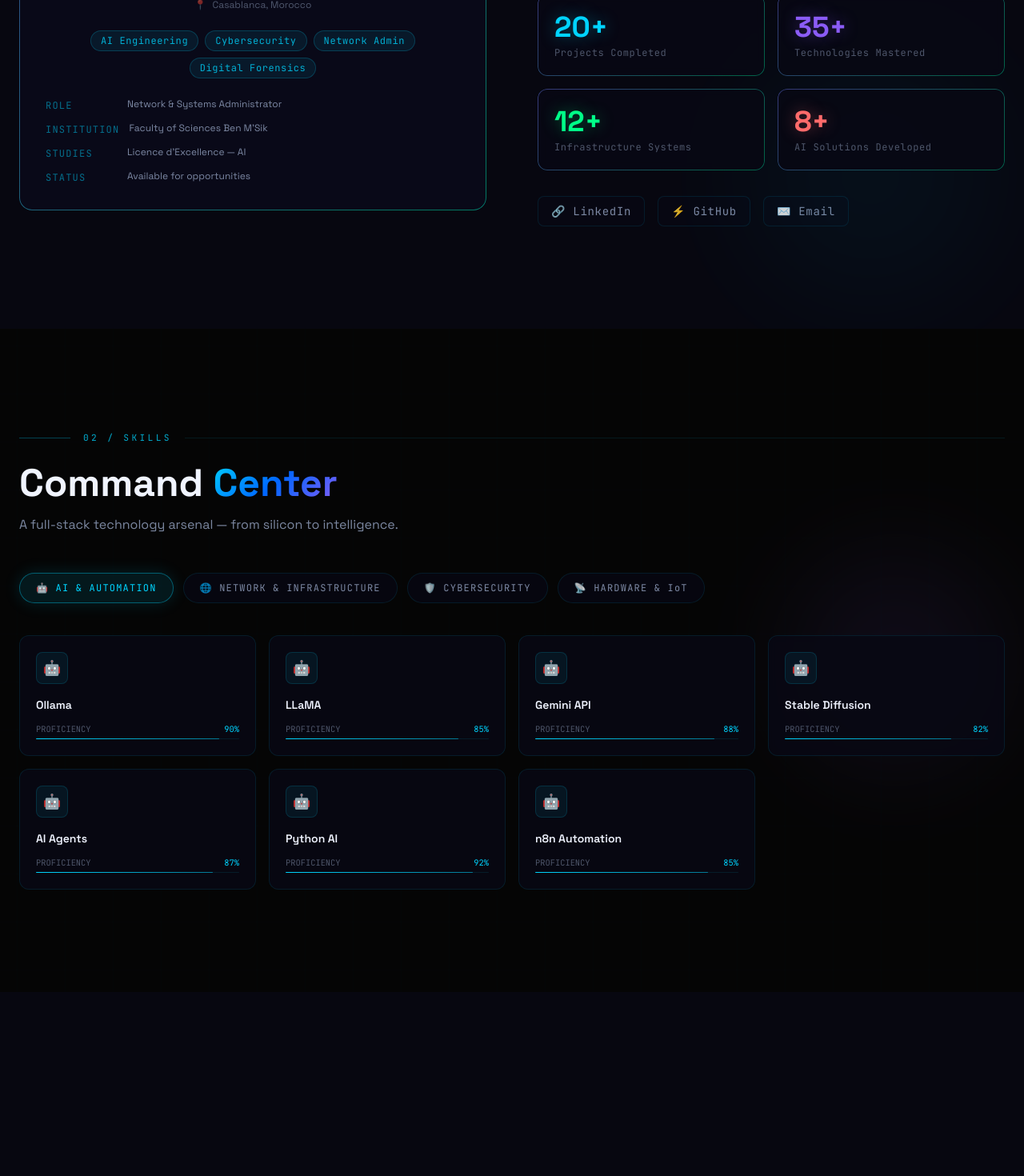
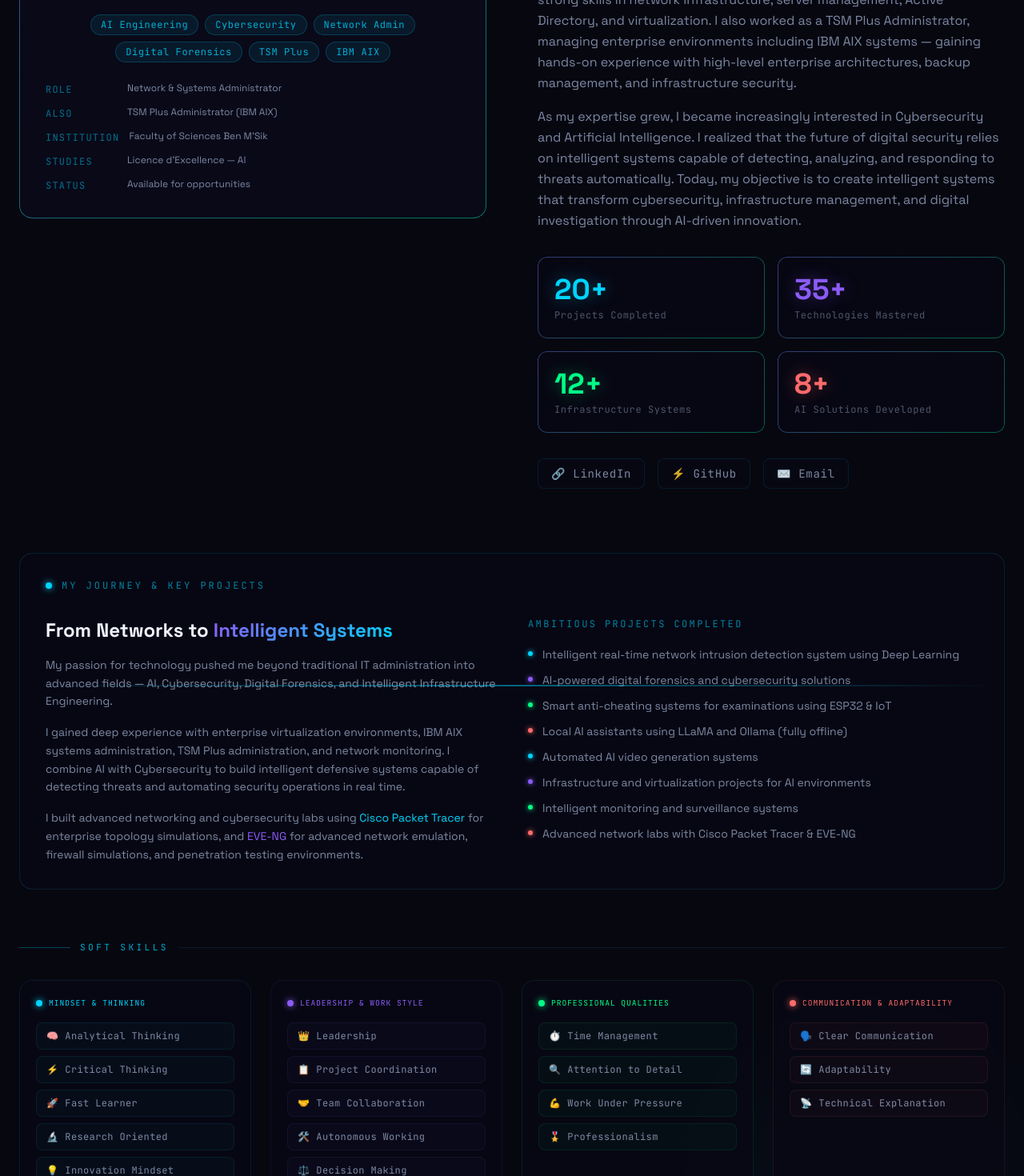
Before and after one commit to elbasrytaha/porfolio_taha, a React (Vite) app: page / in a window 1280 px wide. Shown: the part 1300-2770 px from the top of the page at 80% size. Built offline with nearby package versions, Linux system fonts and the light colour scheme.

Commit message:
Expand About section with journey, projects & soft skills

```diff
--- a/src/components/About.jsx
+++ b/src/components/About.jsx
@@ -23,6 +23,13 @@
   )
 }
 
+const SKILL_CATEGORY_COLORS = {
+  mindset:       { color: '#00D4FF', label: 'Mindset & Thinking' },
+  leadership:    { color: '#8B5CF6', label: 'Leadership & Work Style' },
+  professional:  { color: '#00FF88', label: 'Professional Qualities' },
+  communication: { color: '#FF6B6B', label: 'Communication & Adaptability' },
+}
+
 export default function About() {
   const { about } = useData()
   const { T } = useTheme()
@@ -38,20 +45,32 @@
   useEffect(() => {
     const observer = new IntersectionObserver(
       ([entry]) => { if (entry.isIntersecting) setVisible(true) },
-      { threshold: 0.2 }
+      { threshold: 0.1 }
     )
     if (sectionRef.current) observer.observe(sectionRef.current)
     return () => observer.disconnect()
   }, [])
 
+  const softSkills = about.softSkills || []
+  const journeyProjects = about.journeyProjects || []
+
+  const grouped = Object.entries(SKILL_CATEGORY_COLORS).map(([key, meta]) => ({
+    ...meta,
+    key,
+    skills: softSkills.filter(s => s.category === key),
+  }))
+
   return (
     <section id="about" ref={sectionRef} className="relative py-32 overflow-hidden" style={{ background: T.sectionAlt }}>
-      {/* BG accent */}
-      <div className="absolute top-0 left-0 w-96 h-96 rounded-full opacity-5" style={{ background: 'radial-gradient(circle, #8B5CF6, transparent)', filter: 'blur(60px)' }} />
-      <div className="absolute bottom-0 right-0 w-96 h-96 rounded-full opacity-5" style={{ background: 'radial-gradient(circle, #00D4FF, transparent)', filter: 'blur(60px)' }} />
+      {/* BG accents */}
+      <div className="absolute top-0 left-0 w-96 h-96 rounded-full opacity-5 pointer-events-none"
+        style={{ background: 'radial-gradient(circle, #8B5CF6, transparent)', filter: 'blur(60px)' }} />
+      <div className="absolute bottom-0 right-0 w-96 h-96 rounded-full opacity-5 pointer-events-none"
+        style={{ background: 'radial-gradient(circle, #00D4FF, transparent)', filter: 'blur(60px)' }} />
 
       <div className="max-w-7xl mx-auto px-6">
-        {/* Section label */}
+
+        {/* ── Section label ── */}
         <motion.div
           initial={{ opacity: 0, x: -30 }}
           animate={visible ? { opacity: 1, x: 0 } : {}}
@@ -63,7 +82,9 @@
           <div className="h-px flex-1" style={{ background: 'rgba(0,212,255,0.1)' }} />
         </motion.div>
 
-        <div className="grid lg:grid-cols-2 gap-16 items-center">
+        {/* ── Row 1: Profile card + Bio ── */}
+        <div className="grid lg:grid-cols-2 gap-16 items-start mb-20">
+
           {/* Left — Profile card */}
           <motion.div
             initial={{ opacity: 0, x: -40 }}
@@ -71,18 +92,15 @@
             transition={{ duration: 0.8, delay: 0.2 }}
           >
             <div className="relative glass-bright rounded-2xl p-8 holo-border">
-              {/* Scan line inside card */}
               <div className="absolute inset-0 overflow-hidden rounded-2xl pointer-events-none">
                 <div className="scan-line" style={{ animationDuration: '6s' }} />
               </div>
 
-              {/* Profile image placeholder */}
+              {/* Profile image */}
               <div className="flex justify-center mb-6">
                 <div className="relative">
-                  <div
-                    className="w-36 h-36 rounded-full overflow-hidden"
-                    style={{ border: '2px solid rgba(0,212,255,0.4)', boxShadow: '0 0 40px rgba(0,212,255,0.2)' }}
-                  >
+                  <div className="w-36 h-36 rounded-full overflow-hidden"
+                    style={{ border: '2px solid rgba(0,212,255,0.4)', boxShadow: '0 0 40px rgba(0,212,255,0.2)' }}>
                     <img
                       src={about.profilePhoto || `${import.meta.env.BASE_URL}profile.png`}
                       alt={about.name || 'Taha Elbasry'}
@@ -92,17 +110,13 @@
                         e.currentTarget.nextElementSibling.style.display = 'flex'
                       }}
                     />
-                    <div
-                      className="w-full h-full items-center justify-center text-4xl font-bold hidden"
-                      style={{ background: 'linear-gradient(135deg, rgba(0,212,255,0.15), rgba(139,92,246,0.15))', color: '#00D4FF' }}
-                    >
+                    <div className="w-full h-full items-center justify-center text-4xl font-bold hidden"
+                      style={{ background: 'linear-gradient(135deg, rgba(0,212,255,0.15), rgba(139,92,246,0.15))', color: '#00D4FF' }}>
                       TE
                     </div>
                   </div>
-                  <div
-                    className="absolute -bottom-1 -right-1 w-5 h-5 rounded-full border-2 border-bg-primary"
-                    style={{ background: '#00FF88', boxShadow: '0 0 10px #00FF88' }}
-                  />
+                  <div className="absolute -bottom-1 -right-1 w-5 h-5 rounded-full border-2"
+                    style={{ background: '#00FF88', boxShadow: '0 0 10px #00FF88', borderColor: T.sectionAlt }} />
                 </div>
               </div>
 
@@ -122,17 +136,9 @@
 
               {/* Tags */}
               <div className="flex flex-wrap justify-center gap-2 mb-6">
-                {['AI Engineering', 'Cybersecurity', 'Network Admin', 'Digital Forensics'].map(tag => (
-                  <span
-                    key={tag}
-                    className="px-3 py-1 rounded-full text-xs font-mono"
-                    style={{
-                      background: 'rgba(0,212,255,0.08)',
-                      border: '1px solid rgba(0,212,255,0.2)',
-                      color: 'rgba(0,212,255,0.8)',
-                      letterSpacing: '0.05em',
-                    }}
-                  >
+                {['AI Engineering', 'Cybersecurity', 'Network Admin', 'Digital Forensics', 'TSM Plus', 'IBM AIX'].map(tag => (
+                  <span key={tag} className="px-3 py-1 rounded-full text-xs font-mono"
+                    style={{ background: 'rgba(0,212,255,0.08)', border: '1px solid rgba(0,212,255,0.2)', color: 'rgba(0,212,255,0.8)', letterSpacing: '0.05em' }}>
                     {tag}
                   </span>
                 ))}
@@ -141,25 +147,25 @@
               {/* Info rows */}
               <div className="space-y-3">
                 {[
-                  { label: 'ROLE', value: about.role || "Network & Systems Administrator" },
+                  { label: 'ROLE', value: about.role || 'Network & Systems Administrator' },
+                  { label: 'ALSO', value: 'TSM Plus Administrator (IBM AIX)' },
                   { label: 'INSTITUTION', value: about.institution || "Faculty of Sciences Ben M'Sik" },
                   { label: 'STUDIES', value: about.studies || "Licence d'Excellence — AI" },
                   { label: 'STATUS', value: 'Available for opportunities' },
                 ].map(item => (
                   <div key={item.label} className="flex items-start gap-3">
-                    <span className="text-xs font-mono pt-0.5 shrink-0" style={{ color: 'rgba(0,212,255,0.5)', letterSpacing: '0.1em', minWidth: '90px' }}>
+                    <span className="text-xs font-mono pt-0.5 shrink-0"
+                      style={{ color: 'rgba(0,212,255,0.5)', letterSpacing: '0.1em', minWidth: '90px' }}>
                       {item.label}
                     </span>
-                    <span className="text-xs" style={{ color: T.muted }}>
-                      {item.value}
-                    </span>
+                    <span className="text-xs" style={{ color: T.muted }}>{item.value}</span>
                   </div>
                 ))}
               </div>
             </div>
           </motion.div>
 
-          {/* Right — Bio + Stats */}
+          {/* Right — Bio + Stats + Social */}
           <motion.div
             initial={{ opacity: 0, x: 40 }}
             animate={visible ? { opacity: 1, x: 0 } : {}}
@@ -167,20 +173,22 @@
             className="space-y-8"
           >
             <div>
-              <h3
-                className="text-4xl font-bold font-space mb-4 leading-tight"
-                style={{ color: T.text }}
-              >
+              <h3 className="text-4xl font-bold font-space mb-4 leading-tight" style={{ color: T.text }}>
                 Building the future at the{' '}
                 <span className="gradient-text-cyan">intersection of AI</span>{' '}
                 and security.
               </h3>
               <p className="text-base leading-relaxed mb-4" style={{ color: T.muted }}>
-                {about.bio || "I am a Network & Systems Administrator and AI enthusiast currently managing complex IT infrastructure at the Faculty of Sciences Ben M'Sik, while pursuing a Licence d'Excellence in Artificial Intelligence."}
+                {about.bio}
               </p>
-              <p className="text-base leading-relaxed" style={{ color: T.muted }}>
-                {about.bio2 || "My work lives at the intersection of AI automation, cybersecurity, and intelligent infrastructure — building systems that think, protect, and scale."}
+              <p className="text-base leading-relaxed mb-4" style={{ color: T.muted }}>
+                {about.bio2}
               </p>
+              {about.bio3 && (
+                <p className="text-base leading-relaxed" style={{ color: T.muted }}>
+                  {about.bio3}
+                </p>
+              )}
             </div>
 
             {/* Stats grid */}
@@ -191,7 +199,7 @@
                   initial={{ opacity: 0, y: 20 }}
                   animate={visible ? { opacity: 1, y: 0 } : {}}
                   transition={{ delay: 0.5 + i * 0.1, duration: 0.6 }}
-                  className="glass rounded-xl p-5 holo-border group skill-card"
+                  className="glass rounded-xl p-5 holo-border skill-card"
                 >
                   <div className="text-4xl font-bold font-space mb-1">
                     <AnimatedCounter {...stat} active={visible} />
@@ -210,18 +218,9 @@
                 { label: 'GitHub', href: about.social?.github || 'https://github.com/elbasrytaha', icon: '⚡', color: '#8B5CF6' },
                 { label: 'Email', href: `mailto:${about.social?.email || 'elbasrytaha10@gmail.com'}`, icon: '✉️', color: '#00D4FF' },
               ].map(link => (
-                <a
-                  key={link.label}
-                  href={link.href}
-                  target="_blank"
-                  rel="noopener noreferrer"
+                <a key={link.label} href={link.href} target="_blank" rel="noopener noreferrer"
                   className="flex items-center gap-2 px-4 py-2 rounded-lg text-sm font-mono transition-all duration-300"
-                  style={{
-                    background: T.cardBg,
-                    border: `1px solid ${T.border}`,
-                    color: T.muted,
-                    letterSpacing: '0.05em',
-                  }}
+                  style={{ background: T.cardBg, border: `1px solid ${T.border}`, color: T.muted, letterSpacing: '0.05em' }}
                   onMouseEnter={e => { e.currentTarget.style.borderColor = link.color + '50'; e.currentTarget.style.color = link.color }}
                   onMouseLeave={e => { e.currentTarget.style.borderColor = T.border; e.currentTarget.style.color = T.muted }}
                 >
@@ -231,6 +230,117 @@
             </div>
           </motion.div>
         </div>
+
+        {/* ── Row 2: Journey + Projects ── */}
+        <motion.div
+          initial={{ opacity: 0, y: 40 }}
+          animate={visible ? { opacity: 1, y: 0 } : {}}
+          transition={{ delay: 0.5, duration: 0.8 }}
+          className="rounded-2xl p-8 mb-16 glass holo-border relative overflow-hidden"
+        >
+          <div className="absolute inset-0 overflow-hidden rounded-2xl pointer-events-none">
+            <div className="scan-line" style={{ animationDuration: '10s', animationDelay: '3s' }} />
+          </div>
+
+          <div className="flex items-center gap-3 mb-8">
+            <div className="w-2 h-2 rounded-full" style={{ background: '#00D4FF', boxShadow: '0 0 8px #00D4FF' }} />
+            <span className="text-xs font-mono" style={{ color: 'rgba(0,212,255,0.6)', letterSpacing: '0.25em' }}>
+              MY JOURNEY & KEY PROJECTS
+            </span>
+          </div>
+
+          <div className="grid lg:grid-cols-2 gap-10">
+            {/* Journey narrative */}
+            <div>
+              <h3 className="text-2xl font-bold font-space mb-4" style={{ color: T.text }}>
+                From Networks to <span className="gradient-text-purple">Intelligent Systems</span>
+              </h3>
+              <div className="space-y-4">
+                <p className="text-sm leading-relaxed" style={{ color: T.muted }}>
+                  My passion for technology pushed me beyond traditional IT administration into advanced fields —
+                  AI, Cybersecurity, Digital Forensics, and Intelligent Infrastructure Engineering.
+                </p>
+                <p className="text-sm leading-relaxed" style={{ color: T.muted }}>
+                  I gained deep experience with enterprise virtualization environments, IBM AIX systems administration,
+                  TSM Plus administration, and network monitoring. I combine AI with Cybersecurity to build
+                  intelligent defensive systems capable of detecting threats and automating security operations in real time.
+                </p>
+                <p className="text-sm leading-relaxed" style={{ color: T.muted }}>
+                  I built advanced networking and cybersecurity labs using <span style={{ color: '#00D4FF' }}>Cisco Packet Tracer</span> for
+                  enterprise topology simulations, and <span style={{ color: '#8B5CF6' }}>EVE-NG</span> for advanced network emulation,
+                  firewall simulations, and penetration testing environments.
+                </p>
+              </div>
+            </div>
+
+            {/* Project highlights */}
+            <div>
+              <h4 className="text-xs font-mono mb-5" style={{ color: 'rgba(0,212,255,0.6)', letterSpacing: '0.2em' }}>
+                AMBITIOUS PROJECTS COMPLETED
+              </h4>
+              <div className="space-y-3">
+                {journeyProjects.map((proj, i) => (
+                  <motion.div
+                    key={i}
+                    initial={{ opacity: 0, x: 20 }}
+                    animate={visible ? { opacity: 1, x: 0 } : {}}
+                    transition={{ delay: 0.7 + i * 0.07 }}
+                    className="flex items-start gap-3"
+                  >
+                    <div className="mt-1.5 w-1.5 h-1.5 rounded-full shrink-0"
+                      style={{ background: ['#00D4FF','#8B5CF6','#00FF88','#FF6B6B','#00D4FF','#8B5CF6','#00FF88','#FF6B6B'][i % 8],
+                        boxShadow: `0 0 6px ${['#00D4FF','#8B5CF6','#00FF88','#FF6B6B'][i % 4]}` }} />
+                    <span className="text-sm" style={{ color: T.muted }}>{proj}</span>
+                  </motion.div>
+                ))}
+              </div>
+            </div>
+          </div>
+        </motion.div>
+
+        {/* ── Row 3: Soft Skills ── */}
+        <motion.div
+          initial={{ opacity: 0, y: 40 }}
+          animate={visible ? { opacity: 1, y: 0 } : {}}
+          transition={{ delay: 0.7, duration: 0.8 }}
+        >
+          <div className="flex items-center gap-3 mb-8">
+            <div className="h-px flex-1 max-w-16" style={{ background: 'rgba(0,212,255,0.3)' }} />
+            <span className="section-label">SOFT SKILLS</span>
+            <div className="h-px flex-1" style={{ background: 'rgba(0,212,255,0.1)' }} />
+          </div>
+
+          <div className="grid sm:grid-cols-2 lg:grid-cols-4 gap-6">
+            {grouped.map(({ key, color, label, skills }) => (
+              <div key={key} className="glass rounded-2xl p-5" style={{ border: `1px solid ${color}18` }}>
+                <div className="flex items-center gap-2 mb-4">
+                  <div className="w-2 h-2 rounded-full" style={{ background: color, boxShadow: `0 0 8px ${color}` }} />
+                  <span className="text-xs font-mono" style={{ color, letterSpacing: '0.1em', fontSize: '0.6rem' }}>
+                    {label.toUpperCase()}
+                  </span>
+                </div>
+                <div className="space-y-2">
+                  {skills.map((skill, i) => (
+                    <motion.div
+                      key={i}
+                      initial={{ opacity: 0, x: -10 }}
+                      animate={visible ? { opacity: 1, x: 0 } : {}}
+                      transition={{ delay: 0.9 + i * 0.05 }}
+                      className="flex items-center gap-2 px-3 py-2 rounded-lg text-xs font-mono transition-all duration-300 cursor-default"
+                      style={{ background: `${color}08`, border: `1px solid ${color}15`, letterSpacing: '0.03em' }}
+                      onMouseEnter={e => { e.currentTarget.style.background = `${color}15`; e.currentTarget.style.borderColor = `${color}35` }}
+                      onMouseLeave={e => { e.currentTarget.style.background = `${color}08`; e.currentTarget.style.borderColor = `${color}15` }}
+                    >
+                      <span>{skill.icon}</span>
+                      <span style={{ color: T.muted }}>{skill.label}</span>
+                    </motion.div>
+                  ))}
+                </div>
+              </div>
+            ))}
+          </div>
+        </motion.div>
+
       </div>
     </section>
   )
--- a/src/context/DataContext.jsx
+++ b/src/context/DataContext.jsx
@@ -28,14 +28,45 @@
   name: 'Taha Elbasry',
   title: 'AI Engineer & Cybersecurity Specialist',
   location: 'Casablanca, Morocco',
-  bio: "I am a Network & Systems Administrator and AI enthusiast currently managing complex IT infrastructure at the Faculty of Sciences Ben M'Sik, while pursuing a Licence d'Excellence in Artificial Intelligence.",
-  bio2: "My work lives at the intersection of AI automation, cybersecurity, and intelligent infrastructure — building systems that think, protect, and scale.",
+  bio: "My journey into AI and Cybersecurity started with a deep curiosity about how systems, networks, and digital infrastructures truly work behind the scenes. What began as an interest in computers quickly evolved into a passion for building secure, intelligent, and scalable technological solutions.",
+  bio2: "I first specialized in Networking and Systems Administration, developing strong skills in network infrastructure, server management, Active Directory, and virtualization. I also worked as a TSM Plus Administrator, managing enterprise environments including IBM AIX systems — gaining hands-on experience with high-level enterprise architectures, backup management, and infrastructure security.",
+  bio3: "As my expertise grew, I became increasingly interested in Cybersecurity and Artificial Intelligence. I realized that the future of digital security relies on intelligent systems capable of detecting, analyzing, and responding to threats automatically. Today, my objective is to create intelligent systems that transform cybersecurity, infrastructure management, and digital investigation through AI-driven innovation.",
   role: "Network & Systems Administrator",
   institution: "Faculty of Sciences Ben M'Sik",
   studies: "Licence d'Excellence — AI",
   profilePhoto: '',
   stats: { projects: 20, technologies: 35, infrastructure: 12, aiSolutions: 8 },
   social: { linkedin: 'https://linkedin.com/in/taha-elbasry', github: 'https://github.com/elbasrytaha', email: 'elbasrytaha10@gmail.com', whatsapp: 'https://wa.me/212000000000' },
+  journeyProjects: [
+    'Intelligent real-time network intrusion detection system using Deep Learning',
+    'AI-powered digital forensics and cybersecurity solutions',
+    'Smart anti-cheating systems for examinations using ESP32 & IoT',
+    'Local AI assistants using LLaMA and Ollama (fully offline)',
+    'Automated AI video generation systems',
+    'Infrastructure and virtualization projects for AI environments',
+    'Intelligent monitoring and surveillance systems',
+    'Advanced network labs with Cisco Packet Tracer & EVE-NG',
+  ],
+  softSkills: [
+    { label: 'Analytical Thinking', icon: '🧠', category: 'mindset' },
+    { label: 'Critical Thinking', icon: '⚡', category: 'mindset' },
+    { label: 'Fast Learner', icon: '🚀', category: 'mindset' },
+    { label: 'Research Oriented', icon: '🔬', category: 'mindset' },
+    { label: 'Innovation Mindset', icon: '💡', category: 'mindset' },
+    { label: 'Problem Solving', icon: '🎯', category: 'mindset' },
+    { label: 'Leadership', icon: '👑', category: 'leadership' },
+    { label: 'Project Coordination', icon: '📋', category: 'leadership' },
+    { label: 'Team Collaboration', icon: '🤝', category: 'leadership' },
+    { label: 'Autonomous Working', icon: '🛠️', category: 'leadership' },
+    { label: 'Decision Making', icon: '⚖️', category: 'leadership' },
+    { label: 'Time Management', icon: '⏱️', category: 'professional' },
+    { label: 'Attention to Detail', icon: '🔍', category: 'professional' },
+    { label: 'Work Under Pressure', icon: '💪', category: 'professional' },
+    { label: 'Professionalism', icon: '🎖️', category: 'professional' },
+    { label: 'Clear Communication', icon: '🗣️', category: 'communication' },
+    { label: 'Adaptability', icon: '🔄', category: 'communication' },
+    { label: 'Technical Explanation', icon: '📡', category: 'communication' },
+  ],
 }
 
 // ─── LOAD / SAVE ─────────────────────────────────────────────────
```
